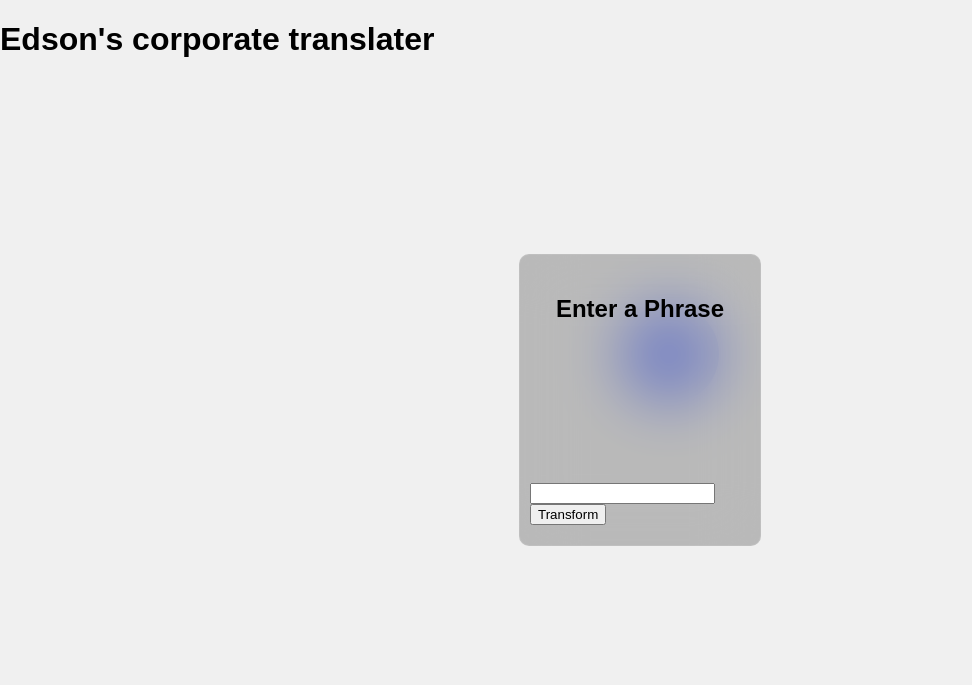
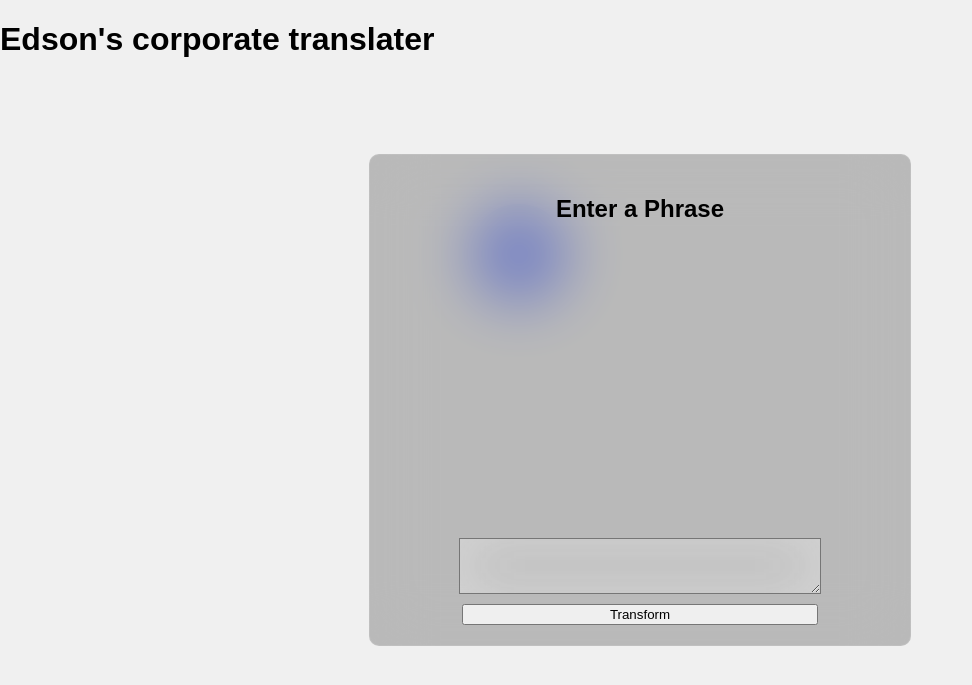
Before and after one commit to edsonli1999/Corporate-Translate-Flask, a Flask app: page / in a window 1280 px wide. Shown: the top 685 px of the page, without its empty margins (0-972 px from the left). Run offline with Flask 3, Linux system fonts and the light colour scheme.

Commit message:
More styling changes

```diff
--- a/static/styles/styles.css
+++ b/static/styles/styles.css
@@ -17,7 +17,9 @@ h1 {
   top: 50%;
   left: 50%;
   transform: translate(-50%, -50%);
-  width: fit-content;
+  width: fit-content;  /* Adjust as needed */
+  /* min-width: 300px;
+  min-height: 200px;    */
   display: flex;
   align-items: center;
   justify-content: center;
@@ -25,8 +27,12 @@ h1 {
 
 .main-content {
   position: relative;
-  width: 220px;
-  height: 250px;
+  width: auto;  /* Let the content dictate the width */
+  height: auto;  /* Let the content dictate the height */
+  min-width: 520px;   /* Minimum width */
+  min-height: 450px;  /* Minimum height */
+  max-width: 1000px;
+  max-height: 500px;
   display: flex;
   flex-direction: column;
   align-items: center;
@@ -54,3 +60,30 @@ h1 {
 .main-container:hover::before {
   transform: translate(-50px, 50px);
 }
+
+
+/* Making it so that input and button are in different lines */
+.main-content form {
+  display: flex;
+  flex-direction: column;
+  align-items: center;
+}
+
+/* Add this style for resizable textarea */
+.main-content textarea {
+  resize: both;
+  overflow: auto;
+  width: 100%;  /* Full width of the container */
+  min-width: 350px;
+  min-height: 50px;
+  max-width: 1000px;
+  max-height: 400px;
+  margin-bottom: 10px;  /* Spacing between textarea and button */
+  font-family: sans-serif;
+  background-color: rgba(255, 255, 255, 0.4); /* Adjust the alpha channel (0.0 to 1.0) for transparency */
+  backdrop-filter: blur(30px);
+}
+
+.main-content button {
+  width: 100%;  /* Full width of the container */
+}
--- a/templates/index.html
+++ b/templates/index.html
@@ -15,7 +15,7 @@
     <div class="main-content">
       <h2>Enter a Phrase</h2>
       <form action="/transform" method="post">
-        <input type="text" name="input_phrase" required>
+        <textarea name="input_phrase" required></textarea>
         <button type="submit">Transform</button>
       </form>
     </div>
```
Also changed, not shown: templates/result.html (+7 -2 lines).
